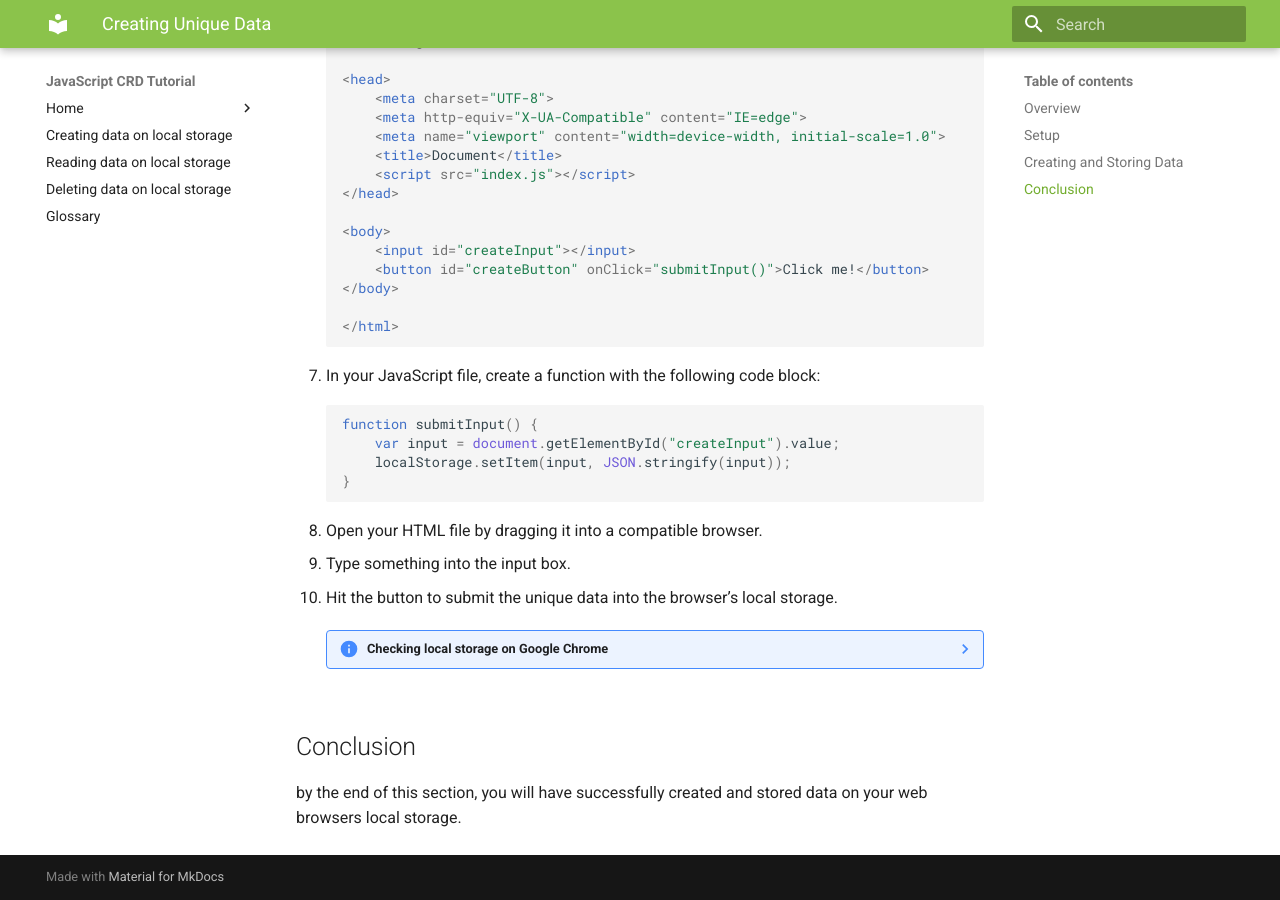
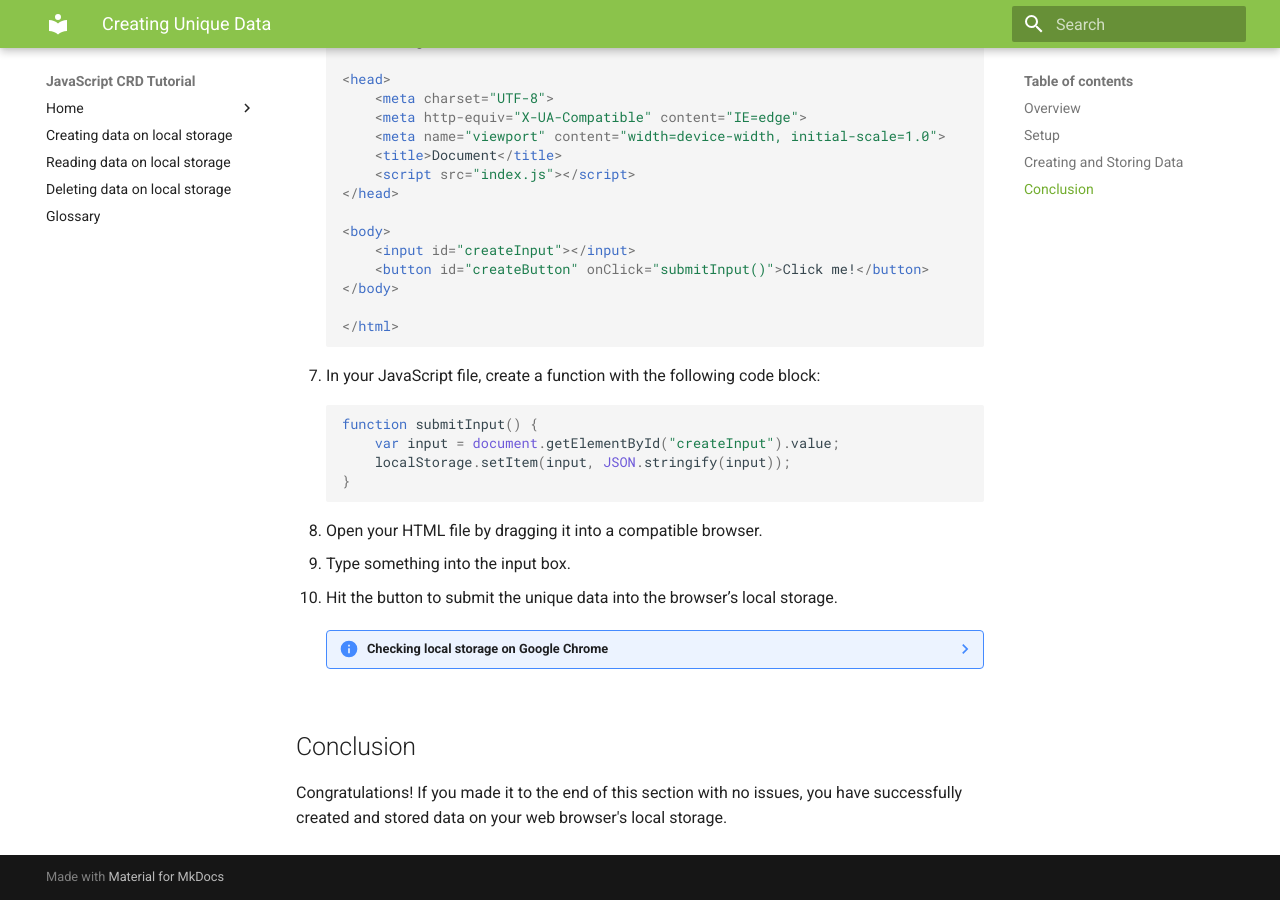
Before and after one commit to mnkhee/user-docs-project, an MkDocs documentation site: the page built from docs/tutorials/creating.md, in a window 1280 px wide and 900 px high, scrolled down 3328 px. Built offline with MkDocs 1.6.1 and Material for MkDocs 9.7.7, drawn with Linux system fonts in a browser that asks for light colours.

Commit message:
Update creating tutorial

```diff
--- a/docs/tutorials/creating.md
+++ b/docs/tutorials/creating.md
@@ -102,4 +102,4 @@ This section will focus on creating and storing unique data on your web browser.
 
 ## Conclusion
 
-by the end of this section, you will have successfully created and stored data on your web browsers local storage.
+Congratulations! If you made it to the end of this section with no issues, you have successfully created and stored data on your web browser's local storage.
```
